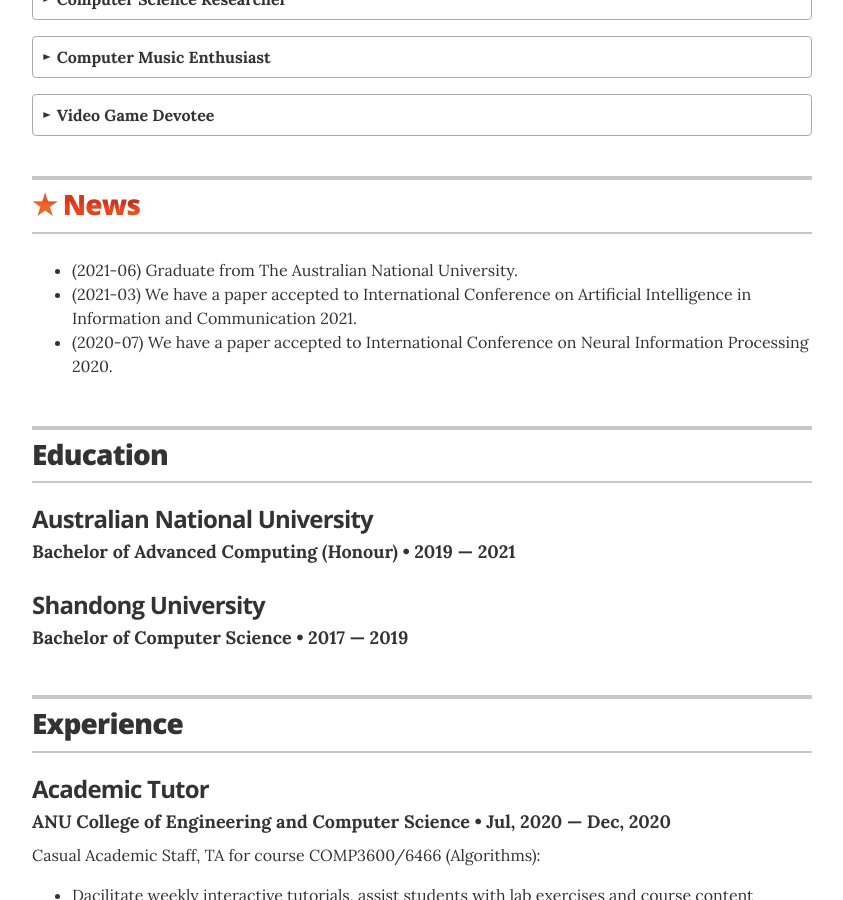
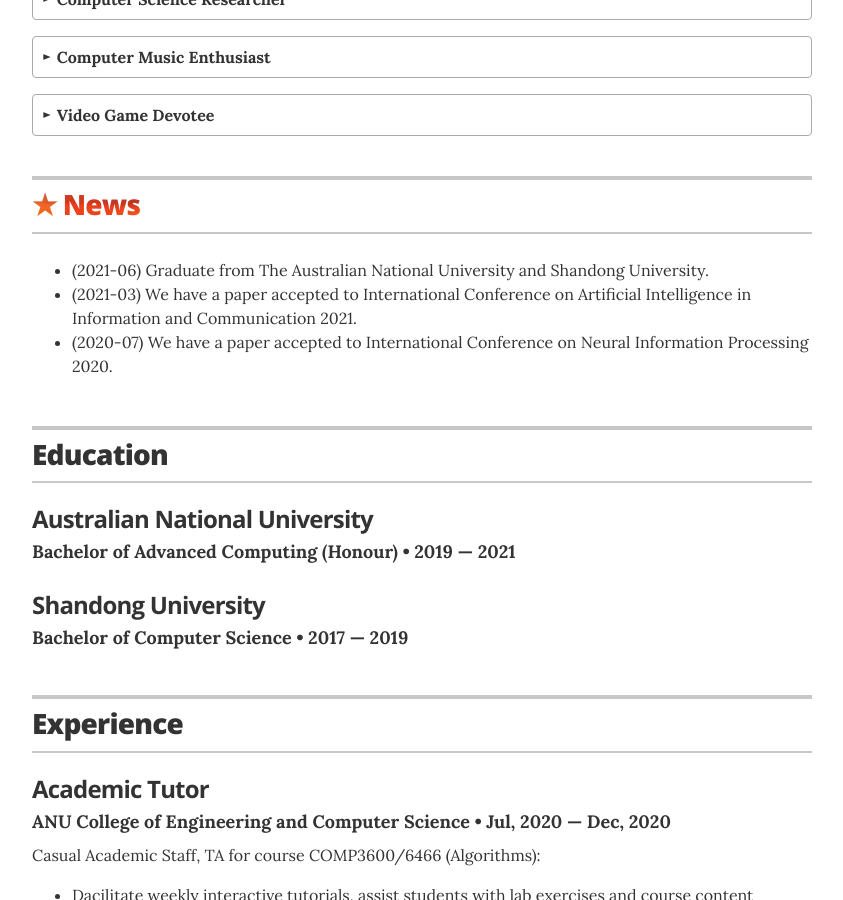
Before and after one commit to ljxw88/ljxw88.github.io, a Jekyll site: the page built from index.html, in a window 1280 px wide and 900 px high, scrolled down 450 px. Shown: the whole window, without its empty margins (218-1061 px from the left). Built offline with Jekyll 4.4.1, drawn with Linux system fonts in a browser that asks for light colours; comment, search, counter and statistics services are not loaded.

Commit message:
fix news

```diff
--- a/_data/news.yml
+++ b/_data/news.yml
@@ -1,4 +1,4 @@
-- activity: Graduate from The Australian National University.
+- activity: Graduate from The Australian National University and Shandong University.
   date: 2021-06
 
 - activity: We have a paper accepted to International Conference on Artificial Intelligence in Information and Communication 2021.
--- a/_layouts/resume.html
+++ b/_layouts/resume.html
@@ -94,9 +94,9 @@
         <p>
           <details>
             <summary>&#9658; Computer Science Researcher</summary>
-            <div>
+            <p>
               I have a broad research interst, while especially focus on Bayesian Machine Learning. My previous works include variational approximate inference, graph neural networks, mutual information maximization for representation learning, human skeleton-based action recognition, etc. If you are interested, please refer to my publications and projects.
-            </div>
+            </p>
           </details>
         </p>
 
@@ -104,18 +104,20 @@
           <details>
             <summary>&#9658; Computer Music Enthusiast</summary>
             <div>
+              <p>
               I was enrolled in ANU Laptop Ensemble 2021, where I have been inspired a lot to be a computer music artist. I love playing the piano but I don't read music score, in fact I can't read those notes and
               all the composition comes from inspiration. My completely off-note practice built up my ability of live composing and transcripting. I aim to incorporate my experience into computer music composition. <br>
-
+              </p>
               <div style="text-align:center">
                 <video width="80%" height="80%" controls>
                   <source src="video/laptop-ensemble-gig.mp4" type="video/mp4">
                   [** your browser does not support video attribute **]
                 </video>
               </div>
-
+              <p>
               The video is about my project -- a pure data based cross-platform performance interface specially designed for Novation Launchkey Mini MK3 that I developed independently.
               The files are available on GitHub and feel free to take a look! [<a href="https://github.com/ljxw88/pure-data-loop-pedal">link</a>]
+              </p>
             </div>
           </details>
         </p>
@@ -123,7 +125,7 @@
         <p>
           <details>
             <summary>&#9658; Video Game Devotee</summary>
-            <div>
+            <p>
             I love playing video games and watching anime, I regard them as inseparable components of my life.
             I own a number of game consoles, such as PS4, Xbox One X, Nintendo Switch, Xbox 360, PSV, PS2, PSP, GBSP, Subor Famicom.
             These seemingly rebellious gaming machine were with me for a long time in my childhood, they eased my pain and turned it into an incentive for me to be more enthusiastic and confident about my school life.<br>
@@ -141,7 +143,7 @@
             Though I've lived to experience a lot of boring games,
             there are indeed bunch of amazing games, those you could never forget by their storylines. I was sometimes shocked by the creativity of these producers while regret that the game has not become mainstream
             and afraid of one day I will never see another masterpiece like this again. Gamers are thoughtful individuals, I really hope one day the society can let go of judgment and prejudice to confront the gaming community.
-          </div>
+          </p>
           </details>
         </p>
 
```
